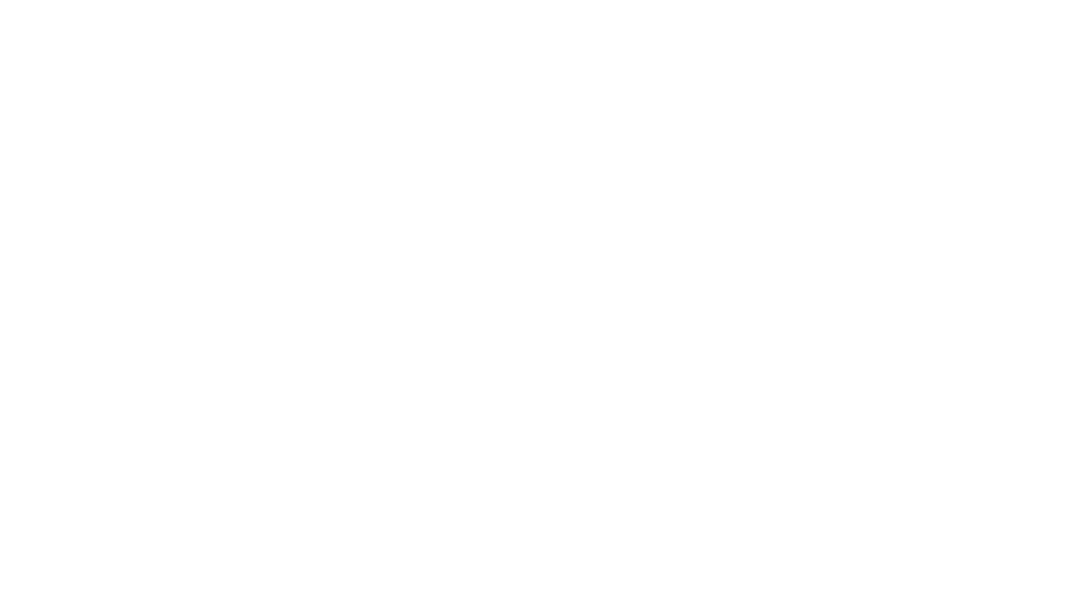
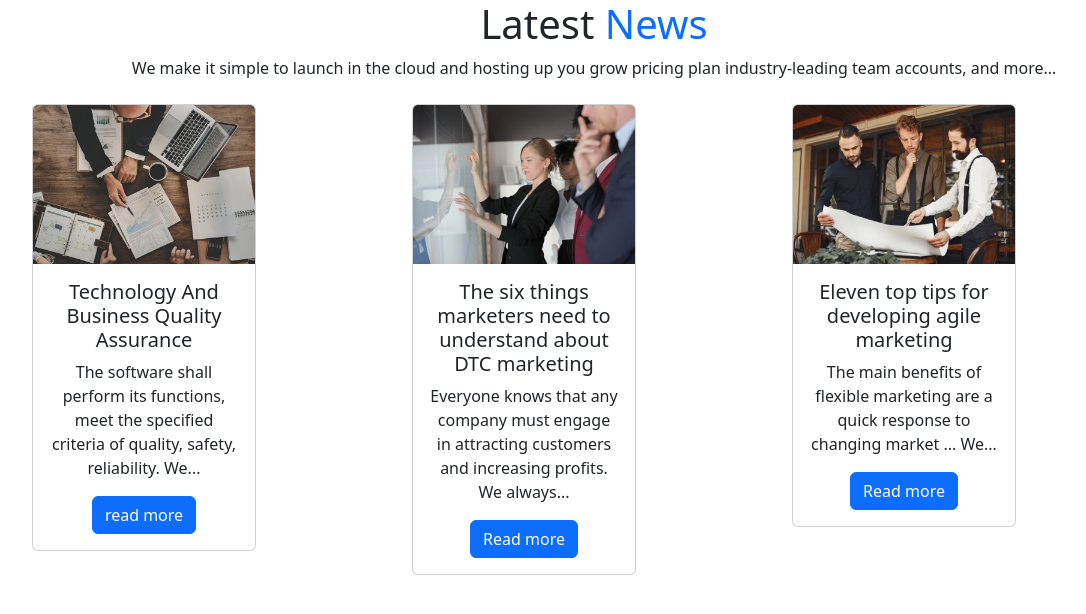
Before and after one commit to alaa-sousa/11-grp5, a website: page index.html in a window 1280 px wide. Shown: the whole page, without its empty margins (46-1132 px from the left). Drawn offline with nearby package versions, Linux system fonts and the light colour scheme.

Commit message:
Latest News

```diff
--- a/index.html
+++ b/index.html
@@ -3,10 +3,48 @@
 <head>
     <meta charset="UTF-8">
     <meta name="viewport" content="width=device-width, initial-scale=1.0">
-    <title>task-bootstrap</title>
+    <title>Task - Bootstrap</title>
     <link rel="stylesheet" href="style.css">
+    <link href="https://cdn.jsdelivr.net/npm/bootstrap@5.3.3/dist/css/bootstrap.min.css" rel="stylesheet">
+    <script src="https://cdn.jsdelivr.net/npm/bootstrap@5.3.3/dist/js/bootstrap.bundle.min.js"></script>
 </head>
 <body>
+    <section class="container text-center ">
+        <h1>Latest <span class="text-primary">News</span></h1>
+        <p>We make it simple to launch in the cloud and hosting up you grow pricing plan industry-leading team accounts, and more…</p>
 
+        <div class="row">
+            <div class="col-md-4 col-12 p-2">
+                <div class="card" style="width: 14rem;">
+                    <img src="assets/1.jpg" class="card-img-top" alt="Placeholder Image">
+                    <div class="card-body">
+                      <h5 class="card-title">Technology And Business Quality Assurance</h5>
+                      <p class="card-text">The software shall perform its functions, meet the specified criteria of quality, safety, reliability. We...</p>
+                      <a href="#" class="btn btn-primary">read more</a>
+                    </div>
+                </div>
+            </div>
+            <div class="col-md-4 col-12 p-2">
+                <div class="card" style="width: 14rem;">
+                    <img src="assets/2.jpg" class="card-img-top" alt="Placeholder Image">
+                    <div class="card-body">
+                      <h5 class="card-title">The six things marketers need to understand about DTC marketing</h5>
+                      <p class="card-text">Everyone knows that any company must engage in attracting customers and increasing profits. We always...</p>
+                      <a href="#" class="btn btn-primary">Read more</a>
+                    </div>
+                </div>
+            </div>
+            <div class="col-md-4 col-12 p-2">
+                <div class="card" style="width: 14rem;">
+                    <img src="assets/3.jpg" class="card-img-top" alt="Placeholder Image">
+                    <div class="card-body">
+                      <h5 class="card-title">Eleven top tips for developing agile marketing</h5>
+                      <p class="card-text">The main benefits of flexible marketing are a quick response to changing market ... We...</p>
+                      <a href="#" class="btn btn-primary">Read more</a>
+                    </div>
+                </div>
+            </div>
+        </div>
+    </section>
 </body>
 </html>
```
Also changed, not shown: assets/1.jpg (added), assets/2.jpg (added), assets/3.jpg (added).
